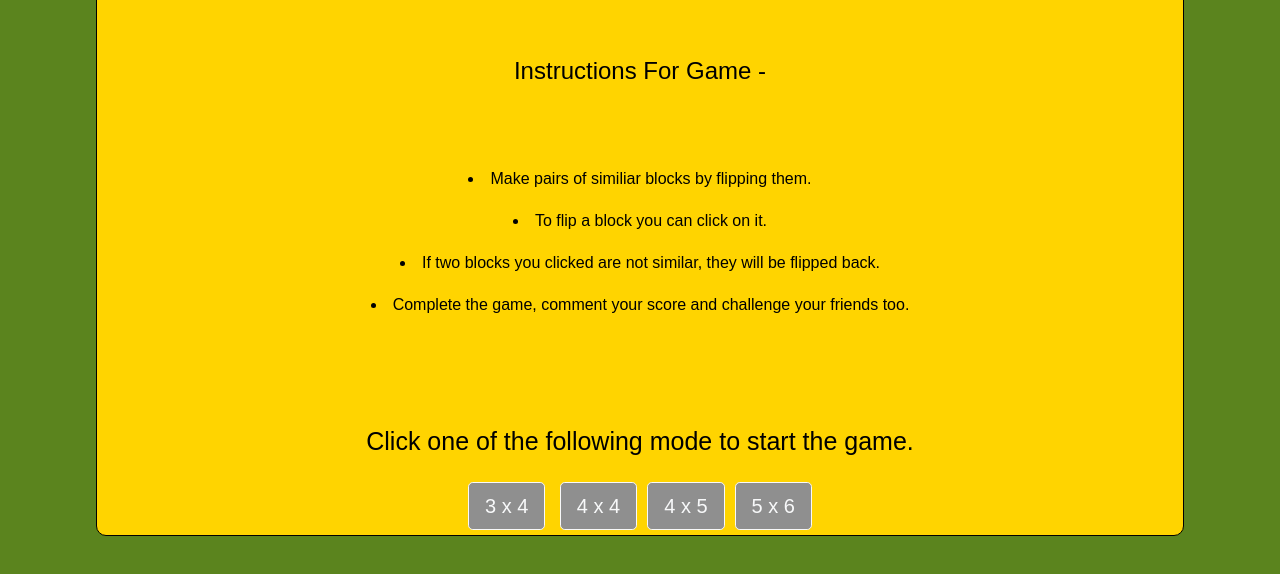
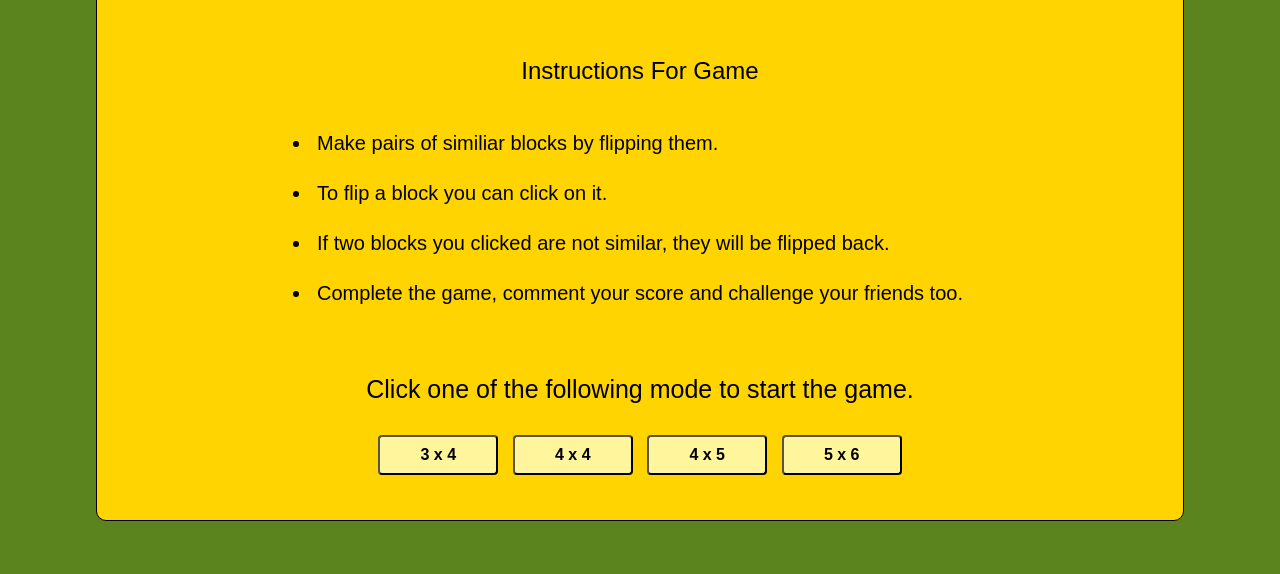
Before and after one commit to Siva-54/Clash-Cards, a plain HTML site: page index.html in a window 1280 px wide. Shown: the part 156-730 px from the top of the page. Drawn offline with nearby package versions, Linux system fonts and the light colour scheme.

Commit message:
changed css

```diff
--- a/script.js
+++ b/script.js
@@ -15,9 +15,22 @@
     //Showing instructions
     window.onload = function() {
         $("#main").html(`<center><div id="inst"><h3 class = "game-title">Clash Cards!</h3>
-        <h4>Instructions For Game - </h4>
-        <br/><br/>
-        <li>Make pairs of similiar blocks by flipping them.</li><li>To flip a block you can click on it.</li><li>If two blocks you clicked are not similar, they will be flipped back.</li><li>Complete the game, comment your score and challenge your friends too.</li><p style = "font-size: 25px; font-weight: 400; margin-top: 90px;">Click one of the following mode to start the game.</p><button class = "btn btn-outline-light btn-lg modes" onclick="start(3, 4)">3 x 4</button> <button class = "btn btn-outline-light btn-lg modes" onclick="start(4, 4)" style="w">4 x 4</button><button class = "btn btn-outline-light btn-lg modes" onclick="start(4, 5)">4 x 5</button><button class = "btn btn-outline-light btn-lg modes" onclick="start(5, 6)">5 x 6</button></div></center>`);
+        <h4>Instructions For Game </h4>
+        <div id="instructions">
+        <ul>
+        <li>Make pairs of similiar blocks by flipping them.</li>
+        <li>To flip a block you can click on it.</li>
+        <li>If two blocks you clicked are not similar, they will be flipped back.</li>
+        <li>Complete the game, comment your score and challenge your friends too.</li>
+        </ul>
+        </div>
+        <p style = "font-size: 25px; font-weight: 400; margin-top: 30px;">Click one of the following mode to start the game.
+        </p>
+         <button onclick="start(3, 4)">3 x 4</button>
+         <button onclick="start(4, 4)" style="w">4 x 4</button>
+         <button onclick="start(4, 5)">4 x 5</button>
+         <button onclick="start(5, 6)">5 x 6</button>
+        </div></center>`);
     }
 
     //Starting the game
--- a/styles.css
+++ b/styles.css
@@ -31,6 +31,7 @@ table {
     border-radius: 10px;
     padding: 5px;
     line-height: 2;
+
 }
 li {
     color: black;
@@ -140,12 +141,33 @@ ul {
     padding: 0;
 }
 
-ul li {
-    display: list-item;
-    text-align: -webkit-match-parent;
-    unicode-bidi: isolate;
+#instructions{
     font-family: 'Montserrat', sans-serif;
     color: black;
     font-size: 20px;
-    padding: 5px;
+    display: flex;
+    flex-direction: column;
+    justify-content: center;
+    align-items: center;
+    text-align: left;
+    margin-top: 3%;
 }
+
+#inst button{
+    margin: 5px;
+    width: 15vb;
+    height: 5vh;
+    border-radius: 4px;
+    cursor: pointer;
+    background-color: #FFF59D;
+    margin-bottom: 40px;
+    color: black;
+    font-family: 'Montserrat', sans-serif;
+    font-weight: 700;
+    font-size: larger;
+    text-align: center;
+}
+
+#inst button:hover{
+    background-color: white;
+}
```
Also changed, not shown: index.html (+1 -1 lines).
